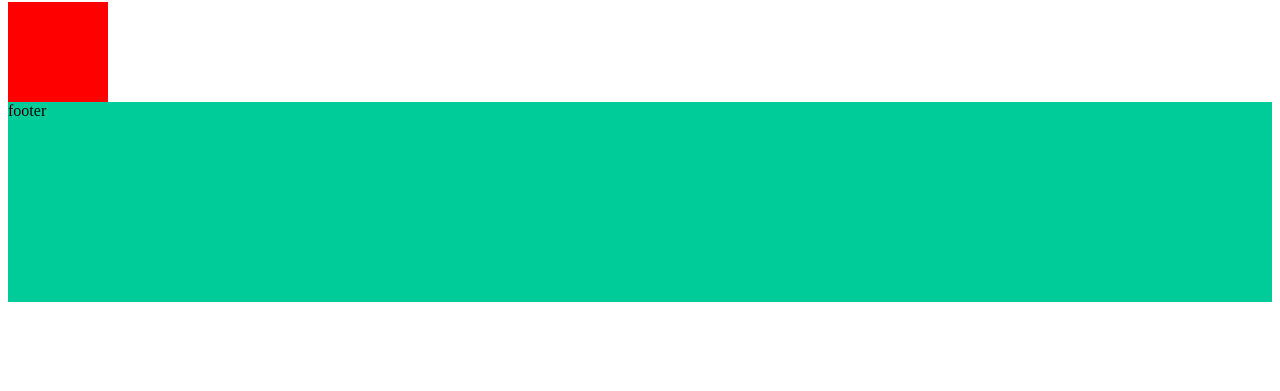
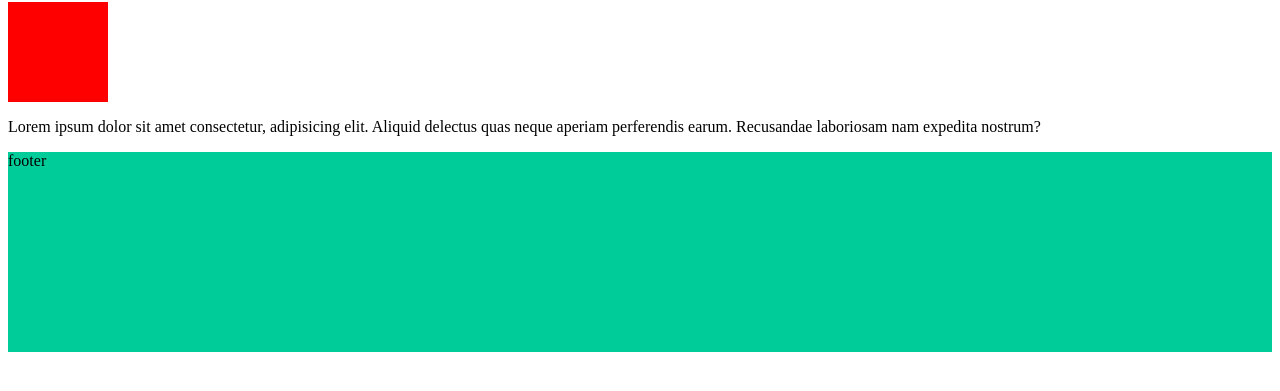
Before and after one commit to SmallZun/Smallzun, a plain HTML site: page index.html in a window 1280 px wide. Shown: the part 295-686 px from the top of the page. Drawn offline with Linux system fonts and the light colour scheme.

Commit message:
Update 2022-06-23T07:21:51.860Z

```diff
--- a/index.html
+++ b/index.html
@@ -20,7 +20,7 @@
 </h1>
 
 <div class="box"></div>
-
+<p>Lorem ipsum dolor sit amet consectetur, adipisicing elit. Aliquid delectus quas neque aperiam perferendis earum. Recusandae laboriosam nam expedita nostrum?</p>
   <footer class="footer">
     footer
   </footer>
```
Also changed, not shown: page2.html (+1 -1 lines).
